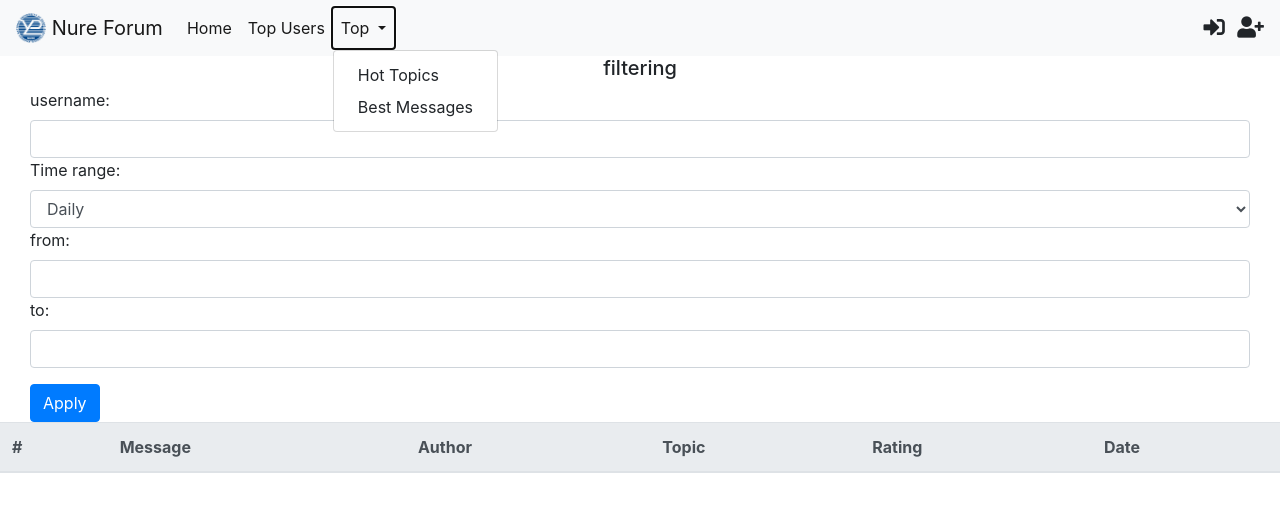
After one commit to OnshaBogdan/NureForum, a Django app: page /msg/best/ in a window 1280 px wide, after a click on "Top". The commit adds this page. Shown: the top 512 px of the page. Run offline with Django 3.2, Linux system fonts and the light colour scheme; data comes from the database, SQL or seed files in the repository; both versions use the stored data as it was after the commit; lists and menus that the app fills with data are empty; some libraries are stand-ins or nearby versions.

Commit message:
Initial commit Finish filter form in 'best_message_url'

```diff
--- a/forumengine/forms.py
+++ b/forumengine/forms.py
@@ -17,3 +17,28 @@ class UserForm(forms.ModelForm):
             'email': forms.EmailInput(attrs=attrs),
             'password': forms.PasswordInput(attrs=attrs)
         }
+
+
+class FilterForm(forms.Form):
+    attrs = {'class': 'form-control'}
+    CHOICES = (('Daily', 'Daily'), ('Weekly', 'Weekly'), ('Monthly', 'Monthly'), ('All time', 'All time'))
+    username = forms.CharField(
+        label='username',
+        max_length=50,
+        widget=forms.TextInput({'class': 'form-control', 'name': 'username'}),
+        required=False
+    )
+    time_range = forms.CharField(
+        widget=forms.Select(choices=CHOICES, attrs={'class': 'form-control', 'name': 'time_range'})
+    )
+    lowest_rating = forms.IntegerField(
+        label='from',
+        widget=forms.NumberInput({'class': 'form-control', 'name': 'lowest_rating'}),
+        required=False
+
+    )
+    highest_rating = forms.IntegerField(
+        label='to',
+        widget=forms.NumberInput({'class': 'form-control', 'name': 'highest_rating'}),
+        required=False
+    )
--- /dev/null
+++ b/forumengine/templates/forumengine/best_messages_template.html
@@ -0,0 +1,52 @@
+{%extends 'base.html'%}
+{% load users_list_extras %}
+
+{% block content %}
+<div class="container-fluid">
+    <div class="container">
+        <h5 class="text-center">filtering</h5>
+    </div>
+    <div class="container-fluid">
+        <form action="{% url 'best_messages_url' %}" method="post">
+            {% csrf_token %}
+            {{ form }}
+            <button type="submit" class="btn btn-primary mt-3">Apply</button>
+        </form>
+
+    </div>
+</div>
+<table class="table">
+    <thead class="thead-light">
+    <tr>
+        <th scope="col">#</th>
+        <th scope="col">Message</th>
+        <th scope="col">Author</th>
+        <th scope="col">Topic</th>
+        <th scope="col">Rating</th>
+        <th scope="col">Date</th>
+    </tr>
+    </thead>
+    <tbody>
+    {% for index, message in message_list|order %}
+    <tr>
+        {% if index == 1%}
+        <th scope="col"> {{ index }} <i class="fas fa-trophy gold fa-lg"></i></th>
+        {% elif index == 2 %}
+        <th scope="col"> {{ index }} <i class="fas fa-trophy silver "></i></th>
+        {% elif index == 3 %}
+        <th scope="col"> {{ index }} <i class="fas fa-trophy bronze fa-sm"></i></th>
+        {% else%}
+        <th scope="col">{{ index }}</th>
+        {% endif %}
+        <th scope="col">{{message.body|truncatewords:5}}</th>
+        <th scope="col"><a href={{message.author.get_absolute_url}}>{{message.author.username}}</a></th>
+        <th scope="col"><a href={{message.topic.get_absolute_url}}>{{message.topic.title}}</a></th>
+        <th scope="col">{{message.rating}}</th>
+        <th scope="col">{{message.date_of_pub.month}}/{{message.date_of_pub.day}}</th>
+    </tr>
+    {% endfor %}
+
+    </tbody>
+</table>
+
+{%endblock%}
--- a/forumengine/templates/forumengine/category_detail_template.html
+++ b/forumengine/templates/forumengine/category_detail_template.html
@@ -28,8 +28,9 @@
                 <div class="form-group row col-12">
                     <label for="category_title" class="col-sm-2 col-form-label">In category:</label>
                     <div class="col-sm-8">
-                        <input type="email" class="form-control" id="category_title" name="category_title"
+                        <input type="email" class="form-control" id="category_title"
                                placeholder="{{ category.title }}" value="{{ category.title }}" readonly>
+                        <input type="hidden" name="category_id" value="{{ category.category_id }}">
                     </div>
                     <div class="col">
                         <button type="submit" class="btn btn-primary">Create</button>
--- a/forumengine/templates/forumengine/includes/message_card_template.html
+++ b/forumengine/templates/forumengine/includes/message_card_template.html
@@ -11,7 +11,11 @@
     <div class="card-footer">
         <div class="row">
             <div class="col-sm-8 mt-1">
-                <i class="fas fa-arrows-alt-v fa-lg"></i> <strong>{{message.rating}}</strong>
+                {% if message.rating >= 0 %}
+                <i class="fas fa-thumbs-up  fa-lg"></i> <strong>{{message.rating}}</strong>
+                {%else%}
+                <i class="fas fa-thumbs-up  fa-rotate-180 fa-lg"></i> <strong>{{message.rating}}</strong>
+                {%endif%}
             </div>
             <div class="col-sm-4 text-right">
                 <form action="{% url 'vote_message_url' %}" method="post">
--- a/forumengine/templates/forumengine/topic_detail_template.html
+++ b/forumengine/templates/forumengine/topic_detail_template.html
@@ -28,7 +28,7 @@
         <label for="body"><strong>Write a message:</strong></label>
         <textarea class="form-control" id="body" name="body" rows="3"></textarea>
         <input class="form-control" type="text" value="{{topic.title}}" readonly>
-        <input type="hidden" name="title" value="{{ topic.title }}">
+        <input type="hidden" name="topic_id" value="{{ topic.topic_id }}">
         <button type="submit" class="btn btn-primary mt-4">Create</button>
     </div>
 
--- a/forumengine/urls.py
+++ b/forumengine/urls.py
@@ -13,5 +13,6 @@ urlpatterns = [
     path('logout/', logout_view, name='logout_url'),
     path('msg/create/', create_message, name='create_message_url'),
     path('msg/vote/', VoteMessage.as_view(), name='vote_message_url'),
+    path('msg/best/', BestMessages.as_view(), name='best_messages_url'),
 
 ]
--- a/forumengine/views.py
+++ b/forumengine/views.py
@@ -8,6 +8,7 @@ from django.db.models import Q
 from django.http import HttpResponse
 from django.contrib.auth import authenticate, login, logout
 from .forms import *
+import datetime
 
 
 class CategoryDetail(View):
@@ -128,15 +129,51 @@ class VoteMessage(View):
             return redirect(reverse('topic_detail_view', kwargs={'slug': slug}) + '?page=' + page)
 
 
-class UserDetail(View):
+class BestMessages(View):
 
-    def get(self, request, id):
-        obj = get_object_or_404(ForumUser, id=id)
-        return render(request, 'forumengine/user_detail_template.html', context={
-            'user': obj,
-            'admin_object': obj,
-            'detail': True}
-                      )
+    def post(self, request, time_range='2018-01-01'):
+        form = FilterForm(request.POST)
+
+        if form.is_valid():
+            username = form.cleaned_data['username']
+            time_range = form.cleaned_data['time_range']
+            lowest_rating = form.cleaned_data['lowest_rating']
+            highest_rating = form.cleaned_data['highest_rating']
+            date_now = datetime.datetime.now().date()
+            try:
+                user = ForumUser.objects.get(username=username)
+            except forumengine.models.ForumUser.DoesNotExist:
+                user = None
+            if user is not None:
+                messages = Message.objects.filter(author=user).order_by('-rating')
+                for i in messages:
+                    print(i.body)
+            else:
+                messages = Message.objects.filter(date_of_pub__range=(time_range, date_now)).order_by('-rating')
+            context = {
+                'message_list': messages,
+                'user': user,
+                'form': form
+            }
+            return render(request, 'forumengine/best_messages_template.html', context=context)
+
+        return render(request, self.template, context={})
+
+    def get(self, request, time_range='2018-01-01'):
+        form = FilterForm()
+        date_now = datetime.datetime.now().date()
+
+        messages = Message.objects.filter(date_of_pub__range=(time_range, date_now)).order_by('-rating')
+        if request.user.is_authenticated:
+            user = ForumUser.objects.get(username=request.user.username)
+        else:
+            user = None
+        context = {
+            'message_list': messages,
+            'user': user,
+            'form':form
+        }
+        return render(request, 'forumengine/best_messages_template.html', context=context)
 
 
 class UserCreate(ObjectCreateMixin, View):
@@ -155,6 +192,17 @@ class UserCreate(ObjectCreateMixin, View):
 
             return redirect('category_list_view')
         return render(request, self.template, context={'form': bound_form})
+
+
+class UserDetail(View):
+
+    def get(self, request, id):
+        obj = get_object_or_404(ForumUser, id=id)
+        return render(request, 'forumengine/user_detail_template.html', context={
+            'user': obj,
+            'admin_object': obj,
+            'detail': True}
+                      )
 
 
 def users_list(request):
@@ -192,14 +240,9 @@ def logout_view(request):
 
 
 def create_message(request):
-    print(request.method)
-    print(request.method)
-    print(request.method)
-    print(request.method)
-    print(request.method)
     if request.method == 'POST':
-        title = request.POST.get('title', False)
-        topic = Topic.objects.get(title=title)
+        topic_id = request.POST.get('topic_id', False)
+        topic = Topic.objects.get(topic_id=topic_id)
 
         message = Message()
         message.author = ForumUser.objects.get(username=request.user.username)
@@ -213,14 +256,9 @@ def create_message(request):
 def create_topic(request):
     if request.method == 'POST':
         title = request.POST.get('title', False)
-        category_title = request.POST.get('category_title', False)
-        cat = Category.objects.get(title=category_title)
+        category_id = request.POST.get('category_id', False)
+        cat = Category.objects.get(category_id=category_id)
         user = ForumUser.objects.get(username=request.user.username)
-        print()
-        print(user.username)
-        print(cat.title)
-        print(title)
-        print()
         obj = Topic(title=title, category=cat, author=user)
         obj.save()
 
--- a/templates/base.html
+++ b/templates/base.html
@@ -51,7 +51,7 @@
         </a>
         <div class="dropdown-menu" aria-labelledby="navbarDropdown">
           <a class="dropdown-item" href="#">Hot Topics</a>
-          <a class="dropdown-item" href="#">Best Messages</a>
+          <a class="dropdown-item" href="{% url 'best_messages_url'%}">Best Messages</a>
         </div>
       </li>
 
```
Also changed, not shown: forumengine/templates/forumengine/includes/topic_card_template.html (+8 -4 lines), templates/draft.html (added, +26 -0 lines), db.sqlite3.
